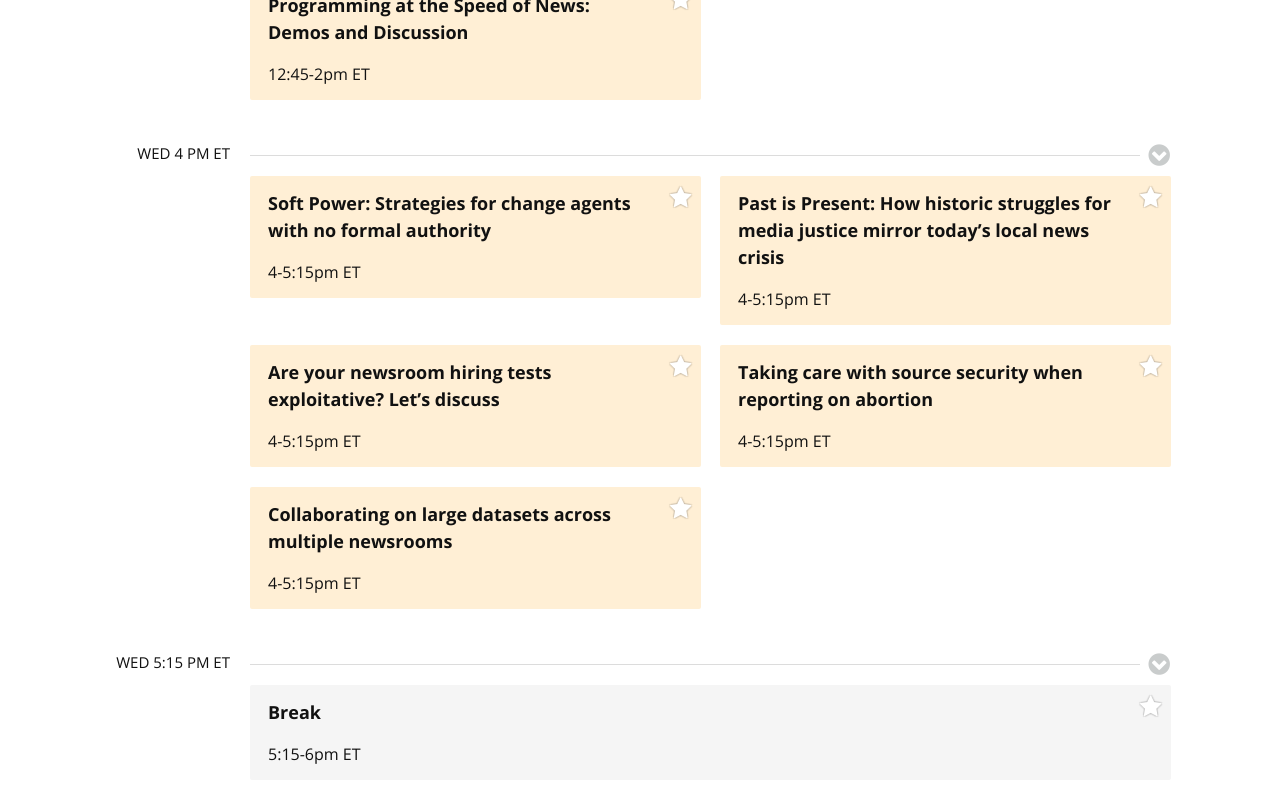
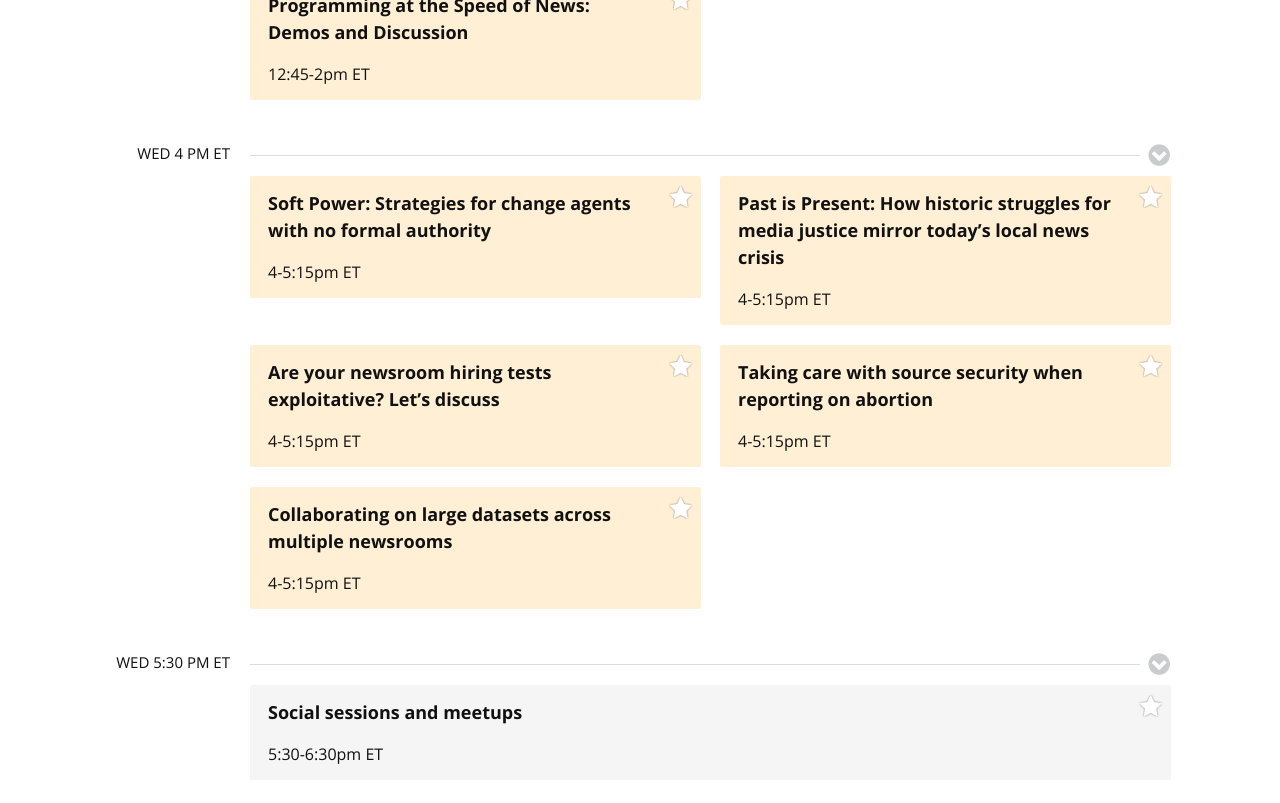
Before and after one commit to OpenNews/srccon-2022, a Jekyll site: the page schedule/index.html, which Jekyll copies as it is, in a window 1280 px wide and 900 px high, scrolled down 1098 px. Shown: the top 803 px of the window. Built offline with Jekyll 4.4.1, drawn with Linux system fonts in a browser that asks for light colours; some of the changed lines change nothing that is shown.

Commit message:
update schedule

```diff
--- a/schedule/index.html
+++ b/schedule/index.html
@@ -73,8 +73,8 @@
             <h3><span>Wed <i class="localize">5:15 PM ET</i></span></h3>
             <div id="wed-515pm" class="page-block"><div class="open-block">OPEN</div></div>
 
-            <h3><span>Wed <i class="localize">6 PM ET</i></span></h3>
-            <div id="wed-6pm" class="page-block"><div class="open-block">OPEN</div></div>
+            <h3><span>Wed <i class="localize">5:30 PM ET</i></span></h3>
+            <div id="wed-530pm" class="page-block"><div class="open-block">OPEN</div></div>
         </div>
 
         <div id="thursday" class="schedule-tab">
--- a/schedule/sessions.json
+++ b/schedule/sessions.json
@@ -29,8 +29,8 @@
   },
   {
     "id": "wed-break",
-    "title": "Break",
-    "description": "",
+    "title": "Social break",
+    "description": "Take a break! Step away from your computer or chat with other participants in the SRCCON Slack. Thanks to Alley for sponsoring our break time and opportunity to chat in the virtual hallway.",
     "facilitators": "",
     "day": "Wednesday",
     "timeblock": "wed-1215pm",
@@ -182,13 +182,13 @@
     "transcription": ""
   },
   {
-    "id": "wed-break-2",
-    "title": "Break",
-    "description": "",
+    "id": "wed-social-block",
+    "title": "Social sessions and meetups",
+    "description": "Every day we'll have a set of sessions on topics of interest about life at work and outside of it, hobbies, games, and other activities. Many participants shared about their interests in the call for participation form, which will help us organize this set of sessions. If you'd like to lead one, email [erika@opennews.org](mailto:erika@opennews.org).",
     "facilitators": "",
     "day": "Wednesday",
-    "timeblock": "wed-515pm",
-    "time": "5:15-6pm ET",
+    "timeblock": "wed-530pm",
+    "time": "5:30-6:30pm ET",
     "everyone": "",
     "talk": "",
     "social": "",
@@ -225,8 +225,8 @@
   },
   {
     "id": "thu-break",
-    "title": "Break",
-    "description": "",
+    "title": "Social break",
+    "description": "Take a break! Step away from your computer or chat with other participants in the SRCCON Slack. Thanks to Alley for sponsoring our break time and opportunity to chat in the virtual hallway.",
     "facilitators": "",
     "day": "Thursday",
     "timeblock": "thu-1pm",
@@ -375,6 +375,34 @@
     "talk": "",
     "social": "",
     "break": "",
+    "transcription": ""
+  },
+  {
+    "id": "thu-social-block",
+    "title": "Social sessions and meetups",
+    "description": "Every day we'll have a set of sessions on topics of interest about life at work and outside of it, hobbies, games, and other activities. Many participants shared about their interests in the call for participation form, which will help us organize this set of sessions. If you'd like to lead one, email [erika@opennews.org](mailto:erika@opennews.org).",
+    "facilitators": "",
+    "day": "Thursday",
+    "timeblock": "thu-630pm",
+    "time": "6:30-7:30pm ET",
+    "everyone": "",
+    "talk": "",
+    "social": "",
+    "break": "y",
+    "transcription": ""
+  },
+  {
+    "id": "fri-social-block",
+    "title": "Social sessions and meetups",
+    "description": "Every day we'll have a set of sessions on topics of interest about life at work and outside of it, hobbies, games, and other activities. Many participants shared about their interests in the call for participation form, which will help us organize this set of sessions. If you'd like to lead one, email [erika@opennews.org](mailto:erika@opennews.org).",
+    "facilitators": "",
+    "day": "Friday",
+    "timeblock": "fri-10am",
+    "time": "10-11am ET",
+    "everyone": "",
+    "talk": "",
+    "social": "",
+    "break": "y",
     "transcription": ""
   },
   {
```
